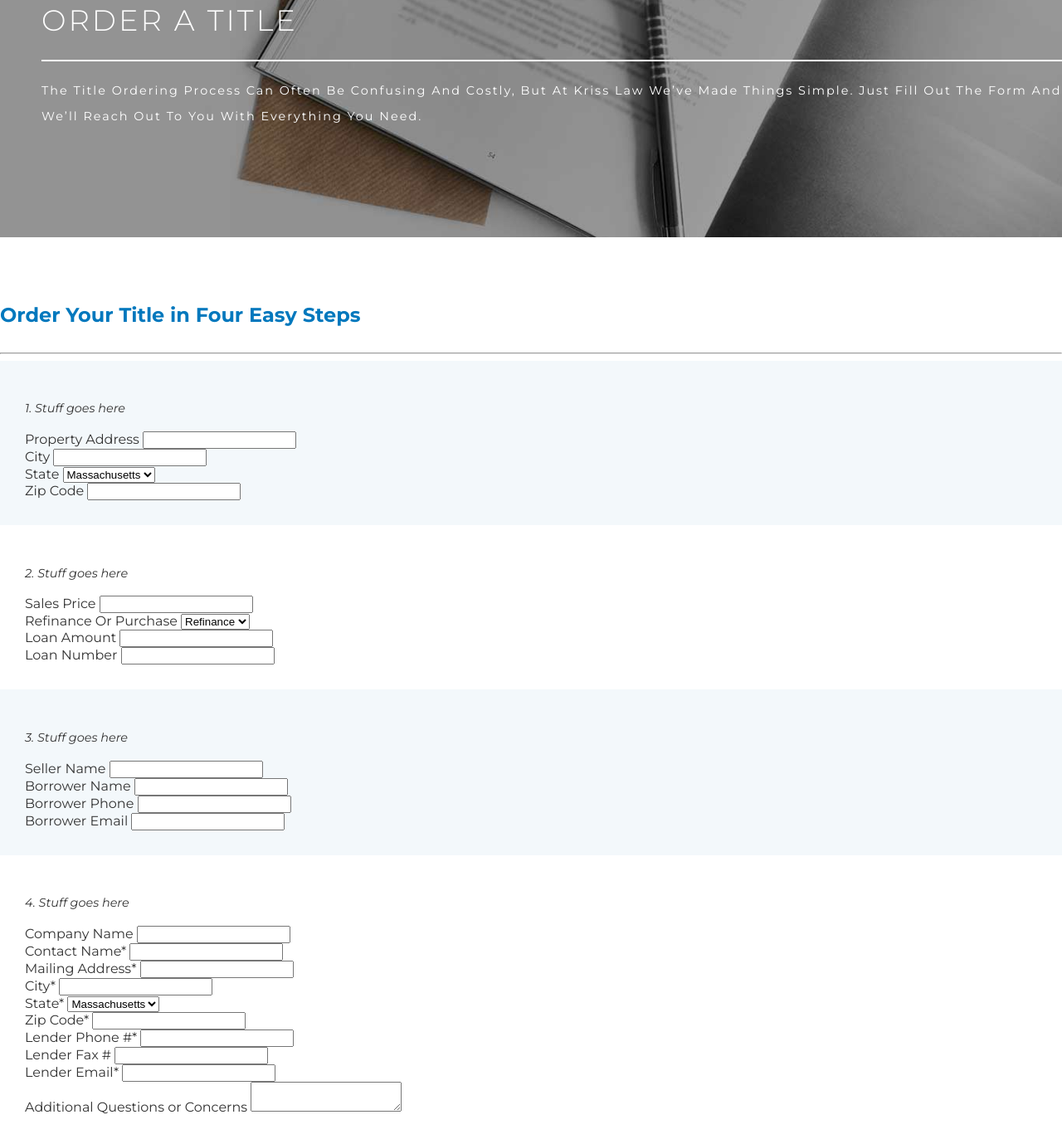
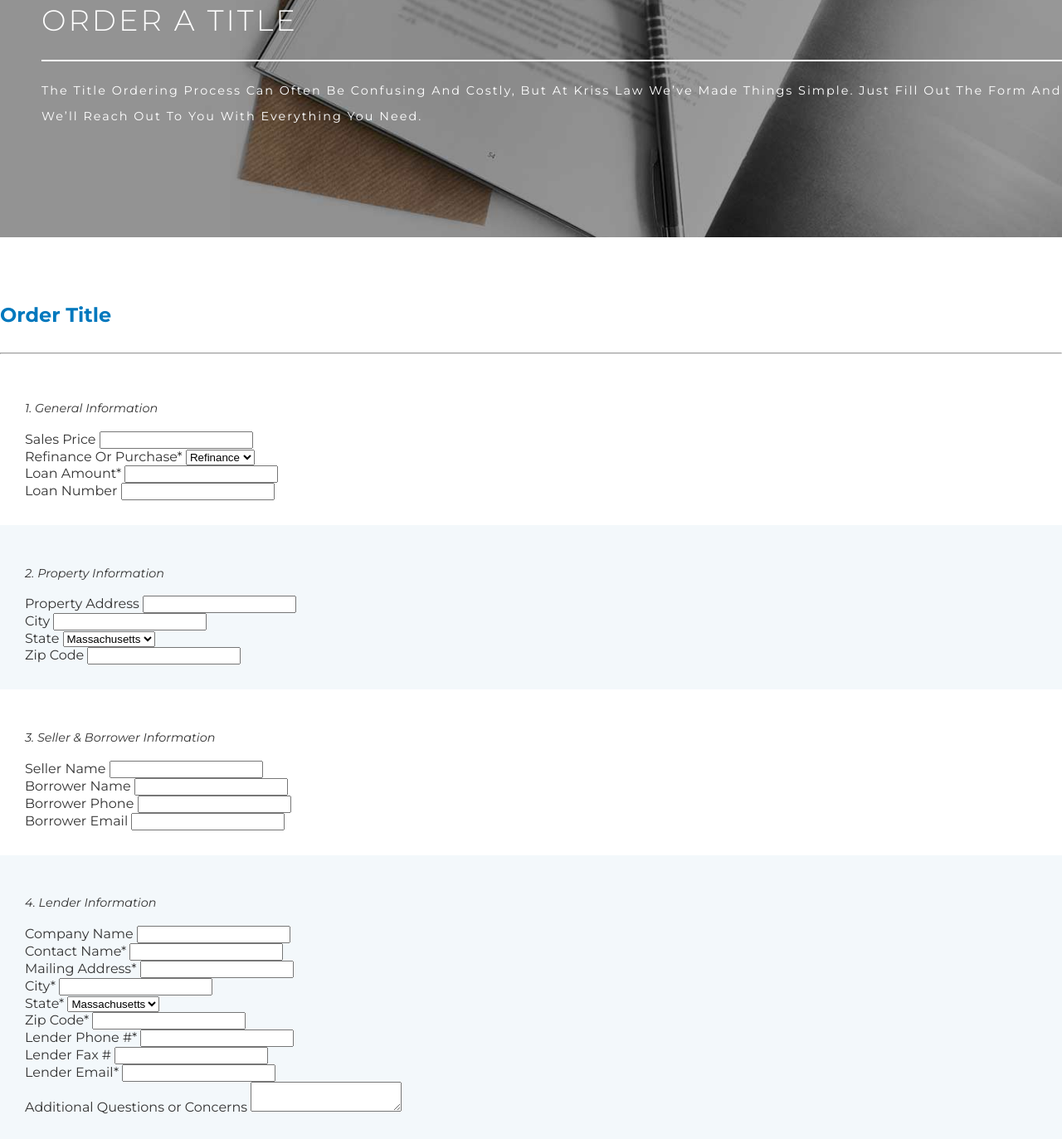
Before and after one commit to lmosele/wp-site, a PHP site: page /order-title.php in a window 1280 px wide. Shown: the part 101-1474 px from the top of the page at 83% size. Run offline with PHP 8.4, Linux system fonts and the light colour scheme; style sheets or scripts are compiled from the project's sources; some libraries are stand-ins or nearby versions.

Commit message:
merge updates

```diff
--- a/order-title.php
+++ b/order-title.php
@@ -13,12 +13,44 @@
 	<section id="titleForm" class="section section-white">
 		<div class="row">
 			<div class="large-8 medium-12 columns">
-				<h3 class="section-subheader">Order Your Title in Four Easy Steps</h3>
+				<h3 class="section-subheader">Order Title</h3>
 				<hr />
 
 					<form id="orderTitle">
+						<div id="generalInfoForm" class="form-section">
+							<p class="section-subtitle">1. General Information</p>
+						  <div class="row">
+						    <div class="large-12 columns">
+						      <label>Sales Price
+						        <input type="text" />
+						      </label>
+						    </div>
+						    <div class="large-12 columns">
+						      <label>Refinance Or Purchase*
+						        <select>
+						          <option value="Refinance">Refinance</option>
+						          <option value="Purchase">Purchase</option>
+						          <option value="Equity">Equity</option>
+						        </select>
+						      </label>
+						    </div>
+						  </div>
+						  <div class="row">
+						    <div class="large-12 columns">
+						      <label>Loan Amount*
+						        <input type="text" />
+						      </label>
+						    </div>
+						    <div class="large-12 columns">
+						      <label>Loan Number
+						        <input type="text" />
+						      </label>
+						    </div>
+						  </div>
+						</div>
+
 						<div id="propertyInfoForm" class="form-section blue">
-							<p class="section-subtitle">1. Stuff goes here</p>
+							<p class="section-subtitle">2. Property Information</p>
 						  <div class="row">
 						    <div class="large-12 columns">
 						      <label>Property Address
@@ -27,12 +59,12 @@
 						    </div>
 						  </div>
 						  <div class="row">
-						    <div class="large-6 columns">
+						    <div class="large-12 columns">
 						      <label>City
 						        <input type="text" />
 						      </label>
 						    </div>
-						    <div class="large-6 columns">
+						    <div class="large-12 columns">
 						      <label>State
 						        <select>
 						          <option value="MA">Massachusetts</option>
@@ -42,7 +74,7 @@
 						    </div>
 						  </div>
 						  <div class="row">
-						    <div class="large-6 columns">
+						    <div class="large-12 columns">
 						      <label>Zip Code
 						        <input type="text" />
 						      </label>
@@ -50,41 +82,8 @@
 						  </div>
 						</div>
 
-						<div id="generalInfoForm" class="form-section">
-							<p class="section-subtitle">2. Stuff goes here</p>
-						  <div class="row">
-						    <div class="large-6 columns">
-						      <label>Sales Price
-						        <input type="text" />
-						      </label>
-						    </div>
-						    <div class="large-6 columns">
-						      <label>Refinance Or Purchase
-						        <select>
-						          <option value="Refinance">Refinance</option>
-						          <option value="Purchase">Purchase</option>
-						          <option value="Equity">Equity</option>
-						        </select>
-						      </label>
-						    </div>
-						  </div>
-
-						  <div class="row">
-						    <div class="large-6 columns">
-						      <label>Loan Amount
-						        <input type="text" />
-						      </label>
-						    </div>
-						    <div class="large-6 columns">
-						      <label>Loan Number
-						        <input type="text" />
-						      </label>
-						    </div>
-						  </div>
-						</div>
-
-						<div id="sellerBorrowerInfo" class="form-section blue">
-							<p class="section-subtitle">3. Stuff goes here</p>
+						<div id="sellerBorrowerInfo" class="form-section">
+							<p class="section-subtitle">3. Seller & Borrower Information</p>
 						  <div class="row">
 						    <div class="large-12 columns">
 						      <label>Seller Name
@@ -94,12 +93,12 @@
 						  </div>
 
 						  <div class="row">
-						    <div class="large-6 columns">
+						    <div class="large-12 columns">
 						      <label>Borrower Name
 						        <input type="text" />
 						      </label>
 						    </div>
-						    <div class="large-6 columns">
+						    <div class="large-12 columns">
 						      <label>Borrower Phone
 						        <input type="text" />
 						      </label>
@@ -115,8 +114,8 @@
 						  </div>
 						</div>
 
-						<div id="lenderInfo" class="form-section">
-							<p class="section-subtitle">4. Stuff goes here</p>
+						<div id="lenderInfo" class="form-section blue">
+							<p class="section-subtitle">4. Lender Information</p>
 						  <div class="row">
 						    <div class="large-12 columns">
 						      <label>Company Name
@@ -142,12 +141,12 @@
 						  </div>
 
 						  <div class="row">
-						    <div class="large-6 columns">
+						    <div class="large-12 columns">
 						      <label>City*
 						        <input type="text" />
 						      </label>
 						    </div>
-						     <div class="large-6 columns">
+						     <div class="large-12 columns">
 						      <label>State*
 						        <select>
 						          <option value="MA">Massachusetts</option>
@@ -158,7 +157,7 @@
 						  </div>
 
 						  <div class="row">
-						    <div class="large-6 columns">
+						    <div class="large-12 columns">
 						      <label>Zip Code*
 						        <input type="text" />
 						      </label>
@@ -166,12 +165,12 @@
 						  </div>
 
 						  <div class="row">
-						    <div class="large-6 columns">
+						    <div class="large-12 columns">
 						      <label>Lender Phone #*
 						        <input type="text" />
 						      </label>
 						    </div>
-						    <div class="large-6 columns">
+						    <div class="large-12 columns">
 						      <label>Lender Fax #
 						        <input type="text" />
 						      </label>
```
